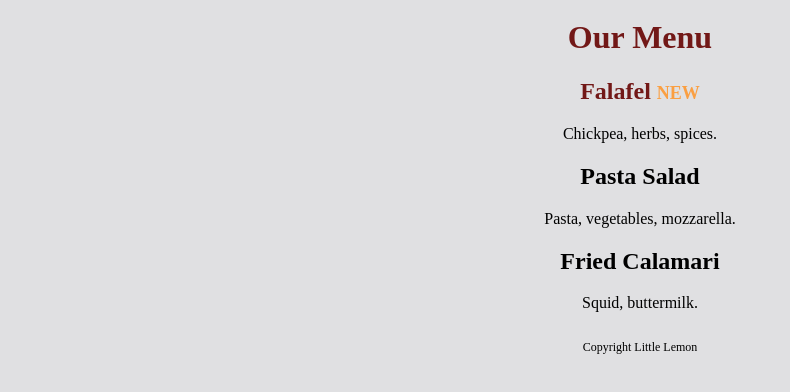
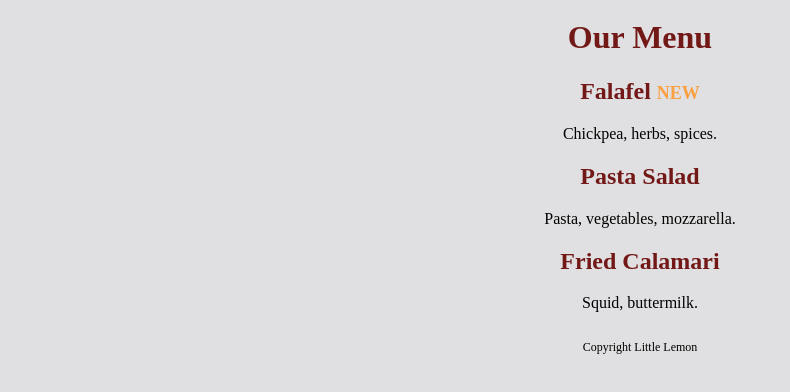
Before and after one commit to maggiematx/coursera, a plain HTML site: page html.html in a window 1280 px wide. Shown: the part 26-418 px from the top of the page, without its empty margins (0-790 px from the left). Drawn offline with Linux system fonts and the light colour scheme.

```diff
--- a/html.html
+++ b/html.html
@@ -12,9 +12,9 @@
         <h1 id="header1">Our Menu</h1>
         <h2 id="header2">Falafel <span>NEW</span></h2>
         <p>Chickpea, herbs, spices.</p>
-        <h2>Pasta Salad</h2>
+        <h2 id="header2"> Pasta Salad</h2>
         <p>Pasta, vegetables, mozzarella.</p>
-        <h2>Fried Calamari</h2>
+        <h2 id="header2">Fried Calamari</h2>
         <p>Squid, buttermilk.</p>
     </div>
     <div class="center-text">
```
Also changed, not shown: 1 other file.
